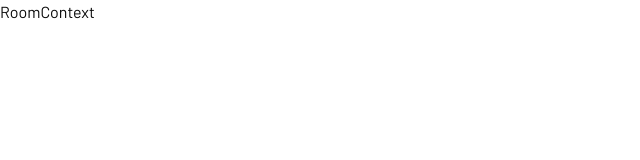
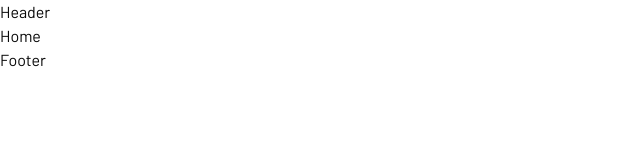
Before and after one commit to ThomasBrets/Hotel, a React (Create React App) app: page / in a window 1280 px wide. Shown: the top 160 px of the page, without its empty margins (0-640 px from the left). Built offline with nearby package versions, Linux system fonts and the light colour scheme; a web font is replaced by a local one.

Commit message:
startes hotel

```diff
--- a/package.json
+++ b/package.json
@@ -41,7 +41,7 @@
     "postcss": "^8.4.20",
     "react-datepicker": "^4.8.0",
     "react-icons": "^4.7.1",
-    "react-router-dom": "^6.5.0",
+    "react-router-dom": "^6.16.0",
     "spinners-react": "^1.0.7",
     "swiper": "^8.4.5",
     "tailwindcss": "^3.2.4"
--- a/src/App.js
+++ /dev/null
@@ -1,7 +0,0 @@
-import React from 'react';
-
-const App = () => {
-  return <div>react app</div>;
-};
-
-export default App;
--- /dev/null
+++ b/src/App.jsx
@@ -0,0 +1,27 @@
+import React from "react";
+
+// Components
+import Header from "./components/Header";
+import Footer from "./components/Footer";
+
+// Pages
+import Home from "./pages/Home";
+import RoomDetails from "./pages/RoomDetails";
+
+// React Router
+import { Routes, Route } from "react-router-dom";
+
+const App = () => {
+  return (
+    <div>
+      <Header />
+      <Routes>
+        <Route exact path="/" element={<Home />} />
+        <Route path="/room/:id" element={<RoomDetails />} />
+      </Routes>
+      <Footer />
+    </div>
+  );
+};
+
+export default App;
--- a/src/index.js
+++ b/src/index.js
@@ -1,14 +1,17 @@
-import React from 'react';
-import ReactDOM from 'react-dom/client';
-import './index.css';
-import App from './App';
-import RoomProvider from './context/RoomContext';
+import React from "react";
+import ReactDOM from "react-dom/client";
+import "./index.css";
+import App from "./App";
+import RoomProvider from "./context/RoomContext";
+import { BrowserRouter } from "react-router-dom";
 
-const root = ReactDOM.createRoot(document.getElementById('root'));
+const root = ReactDOM.createRoot(document.getElementById("root"));
 root.render(
-  <RoomProvider>
-    <React.StrictMode>
-      <App />
-    </React.StrictMode>
-  </RoomProvider>
+  <React.StrictMode>
+    {/* <RoomProvider> */}
+      <BrowserRouter>
+        <App />
+      </BrowserRouter>
+    {/* </RoomProvider> */}
+  </React.StrictMode>
 );
```
Also changed, not shown: 1 other file (tests, documents, lock files or other folders).
